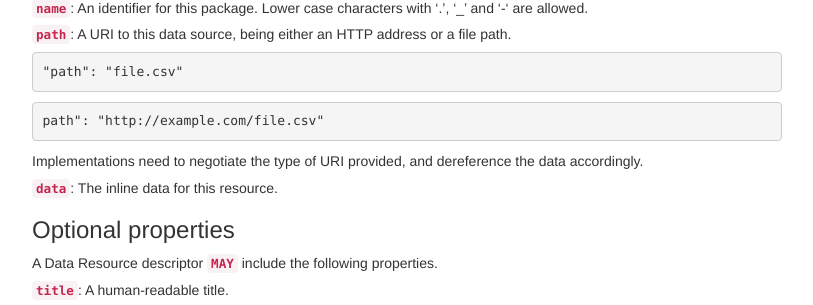
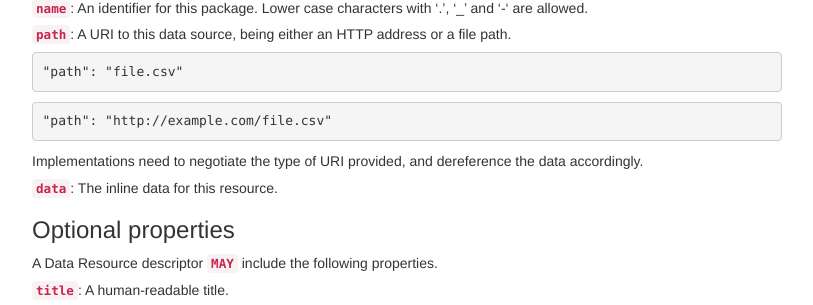
Before and after one commit to frictionlessdata/datapackage, a Jekyll site: the page built from dataresource/index.md, in a window 1280 px wide and 900 px high, scrolled down 2106 px. Shown: the part 147-452 px from the top of the window, without its empty margins (233-1046 px from the left). Built offline with Jekyll 4.4.1, drawn with Linux system fonts in a browser that asks for light colours; nearby versions of some CDN libraries; comment, search, counter and statistics services are not loaded.

```diff
--- a/_data/schemas/definitions.json
+++ b/_data/schemas/definitions.json
@@ -88,7 +88,7 @@
       "description": "A URI to this data source, being either an HTTP address or a file path.",
       "examples": [
         "\"path\": \"file.csv\"",
-        "path\": \"http://example.com/file.csv\"",
+        "\"path\": \"http://example.com/file.csv\""
       ],
       "context": "Implementations need to negotiate the type of URI provided, and dereference the data accordingly.",
       "type": "string"
```
